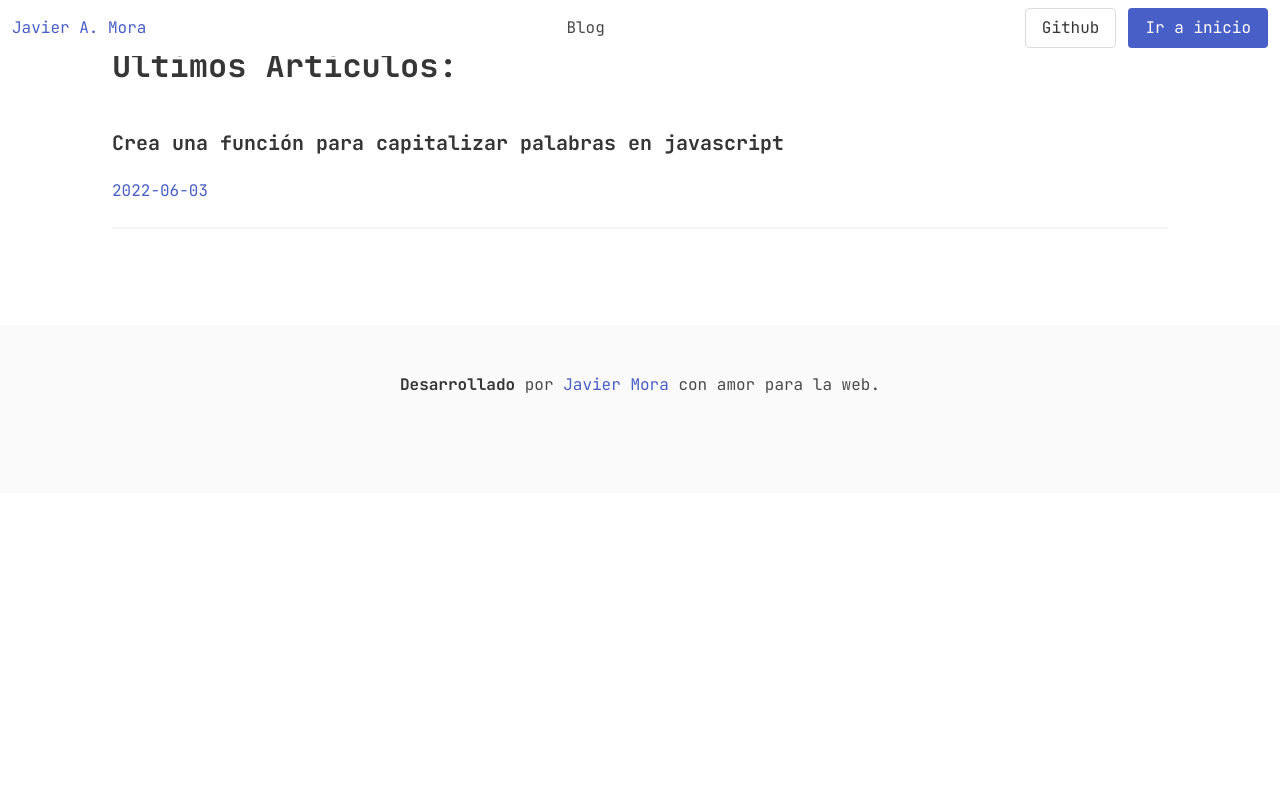
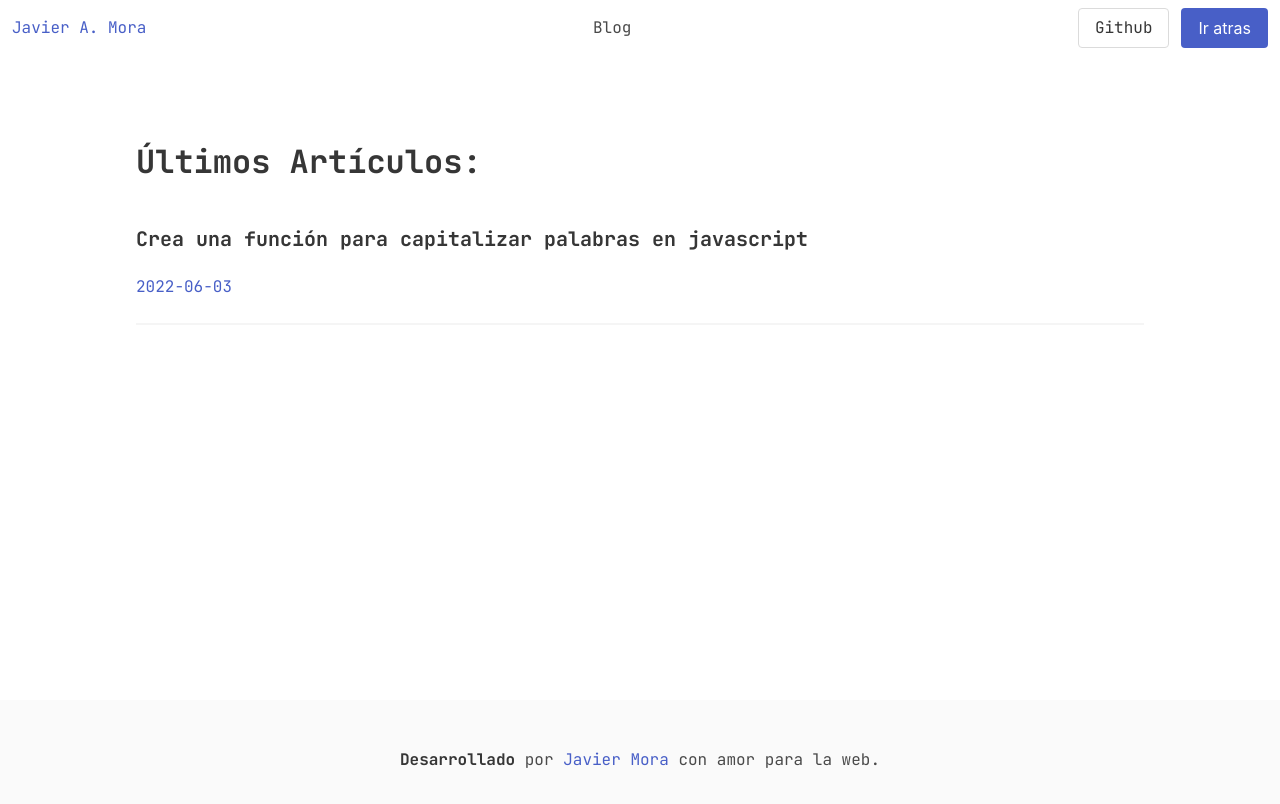
Before and after one commit to j4viermora/hi, a Next.js app: page /blog in a window 1280 px wide. Shown: the top 804 px of the page. Built offline with nearby package versions, Linux system fonts and the light colour scheme.

Commit message:
change in blog layout, main elemente min height add

```diff
--- a/components/NavbarBlog/index.tsx
+++ b/components/NavbarBlog/index.tsx
@@ -1,21 +1,20 @@
 import React, { useState } from 'react';
 import Link from 'next/link';
+import { useRouter } from 'next/router';
 
 export const NavbarBlog = () => {
 	const [open, setOpen] = useState<boolean>(false);
+	const router = useRouter();
+	const goBack = () => {
+		router.back();
+	};
 
 	return (
 		<nav className='navbar is-fixed-top is-transparent'>
 			<div className='navbar-brand'>
-				<a className='navbar-item'>
-					{/* <img
-                src='https://bulma.io/images/bulma-logo.png'
-                alt='Bulma: a modern CSS framework based on Flexbox'
-                width='112'
-                height='28'
-            /> */}
-					Javier A. Mora
-				</a>
+				<Link href='/'>
+					<a className='navbar-item'>Javier A. Mora</a>
+				</Link>
 				<div
 					className={`navbar-burger ${open && 'is-active'}`}
 					data-target='navbarExampleTransparentExample'
@@ -45,9 +44,10 @@ export const NavbarBlog = () => {
 								target='_blank'>
 								Github
 							</a>
-							<Link href='/'>
-								<a className='button is-link'>Ir a inicio</a>
-							</Link>
+
+							<button className='button is-link' onClick={goBack}>
+								Ir atras
+							</button>
 						</div>
 					</div>
 				</div>
--- a/layout/BlogLayout/index.tsx
+++ b/layout/BlogLayout/index.tsx
@@ -7,8 +7,16 @@ export const BlogLayout = ({ children }: PropsLayout) => {
 	return (
 		<>
 			<NavbarBlog />
-			{children}
+			<main className='container'>{children}</main>
+
 			<Footer />
+			<style jsx>
+				{`
+					main {
+						min-height: calc(100vh - 100px);
+					}
+				`}
+			</style>
 		</>
 	);
 };
--- a/pages/blog/index.tsx
+++ b/pages/blog/index.tsx
@@ -27,7 +27,6 @@ const blog = ({ post }: Props) => {
 			</Head>
 			<BlogLayout>
 				<>
-					<main className='container'>
 					{/* <section className='section mt-6 is-flex is-justify-content-center'>
 							<div className='card mx-3'>
 								<div className='card-content'>JavaScript</div>
@@ -40,21 +39,17 @@ const blog = ({ post }: Props) => {
 							</div>
 						</section> */}
 					{/* <hr /> */}
-						<section className='section'>
+					<section className='section is-medium'>
 						{/* <h2 className='title is-1 mb-6'>
 								This section is under construction
 							</h2> */}
 						<h2 className='title mb-6'>Últimos Artículos:</h2>
 						<ul>
 							{post.slice(0, 5).map((post: TitlePost) => (
-									<ListItemPostBlog
-										key={post.title}
-										{...post}
-									/>
+								<ListItemPostBlog key={post.title} {...post} />
 							))}
 						</ul>
 					</section>
-					</main>
 				</>
 			</BlogLayout>
 		</>
```
Also changed, not shown: pages/blog/[slug].tsx (+0 -7 lines). Lines whose indentation alone changed are shown as unchanged.
